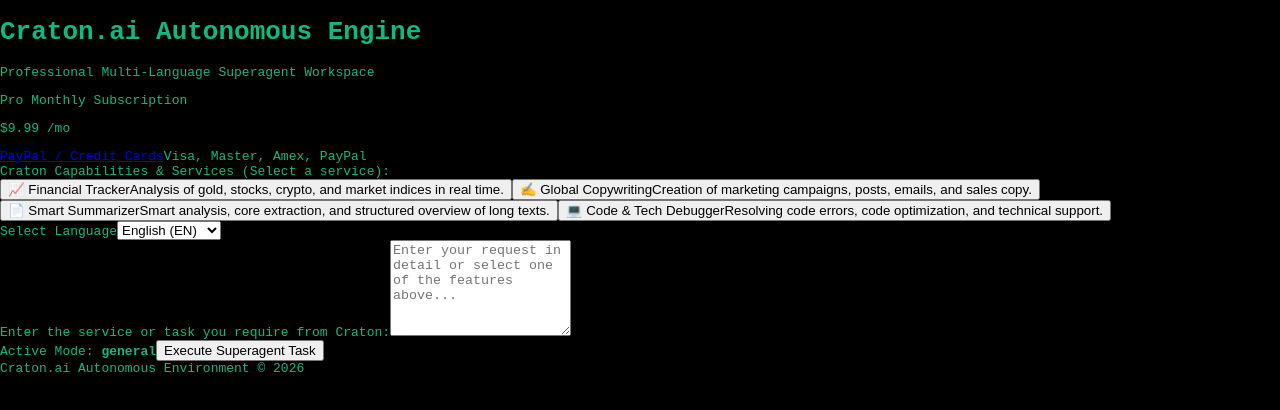
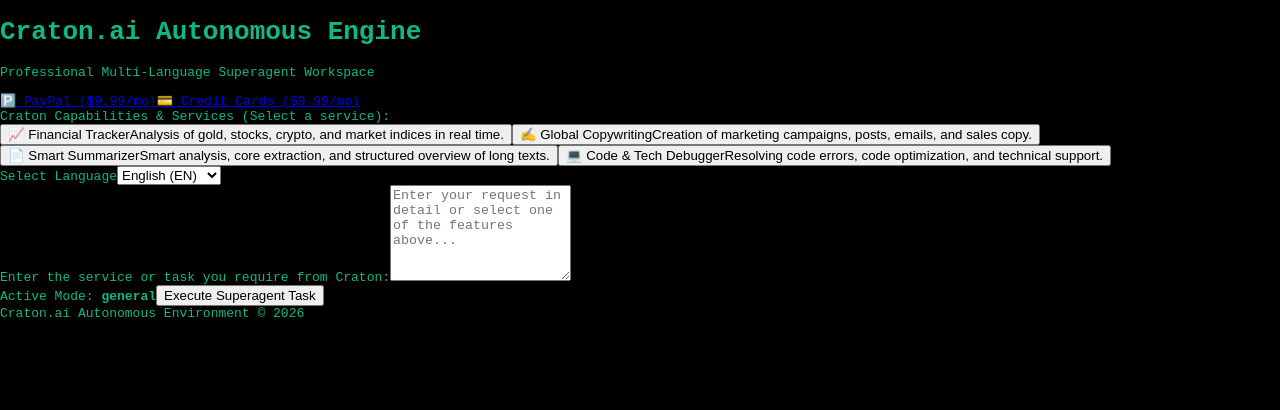
Before and after one commit to bojanvujatovic90-cloud/craton-app, a Next.js app: page / in a window 1280 px wide. Shown: the top 410 px of the page. Built offline with nearby package versions, Linux system fonts and the light colour scheme.

Commit message:
Update header with separate PayPal and credit card buttons

```diff
--- a/app/page.js
+++ b/app/page.js
@@ -48,33 +48,34 @@
     <main className="min-h-screen bg-slate-950 text-slate-100 p-6 md:p-10 font-sans flex flex-col justify-between">
       <div className="w-full max-w-7xl mx-auto space-y-6 flex-grow">
 
-        {/* HEADER */}
+        {/* HEADER SA ODVOJENIM DUGMETOM ZA PAYPAL I KARTICE */}
         <div className="bg-slate-900 border border-slate-800 p-6 md:p-8 rounded-2xl flex flex-col md:flex-row justify-between items-center gap-6 shadow-2xl">
           <div>
             <h1 className="text-2xl md:text-3xl font-extrabold text-white tracking-tight">Craton.ai Autonomous Engine</h1>
             <p className="text-sm text-slate-400 mt-1">Professional Multi-Language Superagent Workspace</p>
           </div>
 
-          <div className="bg-slate-950 border border-slate-800 p-4 rounded-xl flex items-center gap-6 w-full md:w-auto justify-between md:justify-end">
-            <div>
-              <p className="text-xs text-slate-400 font-medium">Pro Monthly Subscription</p>
-              <p className="text-lg font-bold text-blue-400">$9.99<span className="text-xs text-slate-500"> /mo</span></p>
-            </div>
-            <div className="flex flex-col gap-1">
+          <div className="flex flex-wrap items-center gap-3">
             <a
               href="https://www.paypal.com"
               target="_blank"
               rel="noopener noreferrer"
-                className="bg-blue-600 hover:bg-blue-500 text-white px-5 py-2.5 rounded-xl text-xs font-semibold transition shadow-md text-center block"
+              className="bg-blue-600 hover:bg-blue-500 text-white px-5 py-3 rounded-xl text-xs font-bold transition shadow-md flex items-center gap-2"
             >
-                PayPal / Credit Cards
+              <span>🅿️</span> PayPal ($9.99/mo)
             </a>
-              <span className="text-[10px] text-slate-500 text-center">Visa, Master, Amex, PayPal</span>
-            </div>
+            <a
+              href="https://www.stripe.com"
+              target="_blank"
+              rel="noopener noreferrer"
+              className="bg-emerald-600 hover:bg-emerald-500 text-white px-5 py-3 rounded-xl text-xs font-bold transition shadow-md flex items-center gap-2"
+            >
+              <span>💳</span> Credit Cards ($9.99/mo)
+            </a>
           </div>
         </div>
 
-        {/* CAPABILITIES */}
+        {/* CAPABILITIES / FUNKCIJE CRATONA */}
         <div className="bg-slate-900 border border-slate-800 p-6 md:p-8 rounded-2xl shadow-2xl space-y-4">
           <label className="block text-xs font-bold text-slate-400 uppercase tracking-widest">Craton Capabilities & Services (Select a service):</label>
           <div className="grid grid-cols-1 sm:grid-cols-2 lg:grid-cols-4 gap-4">
```
Lines whose indentation alone changed are shown as unchanged.
